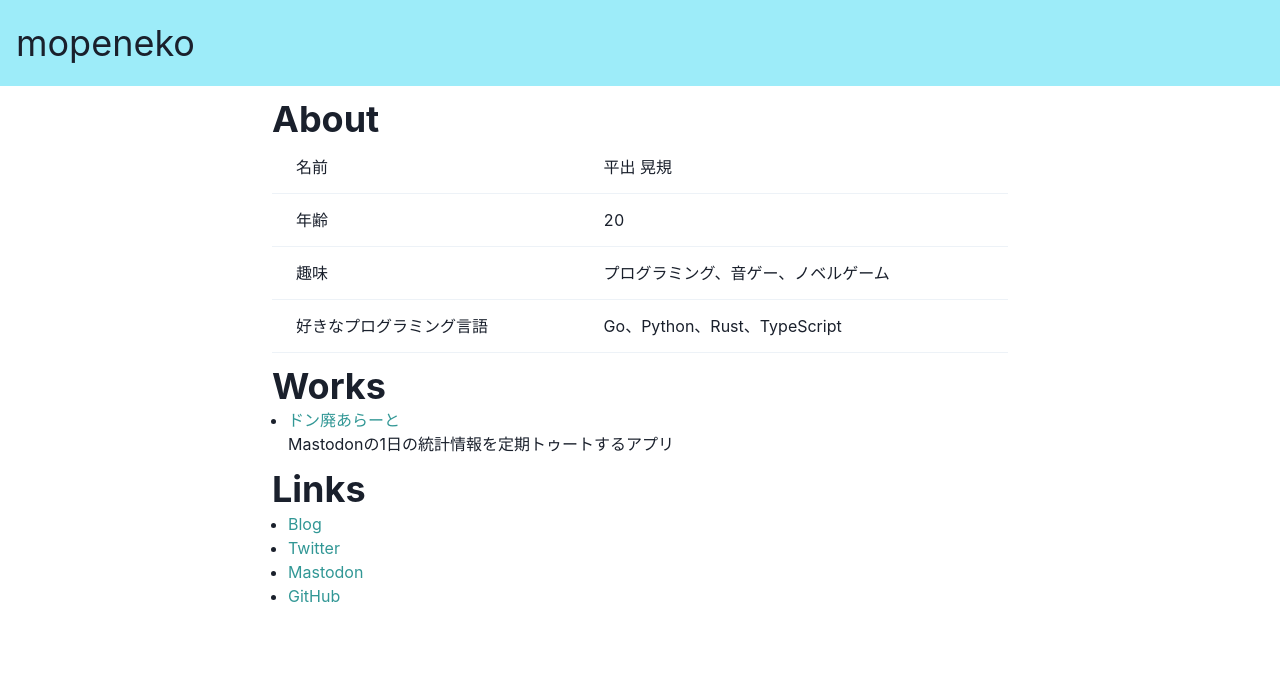
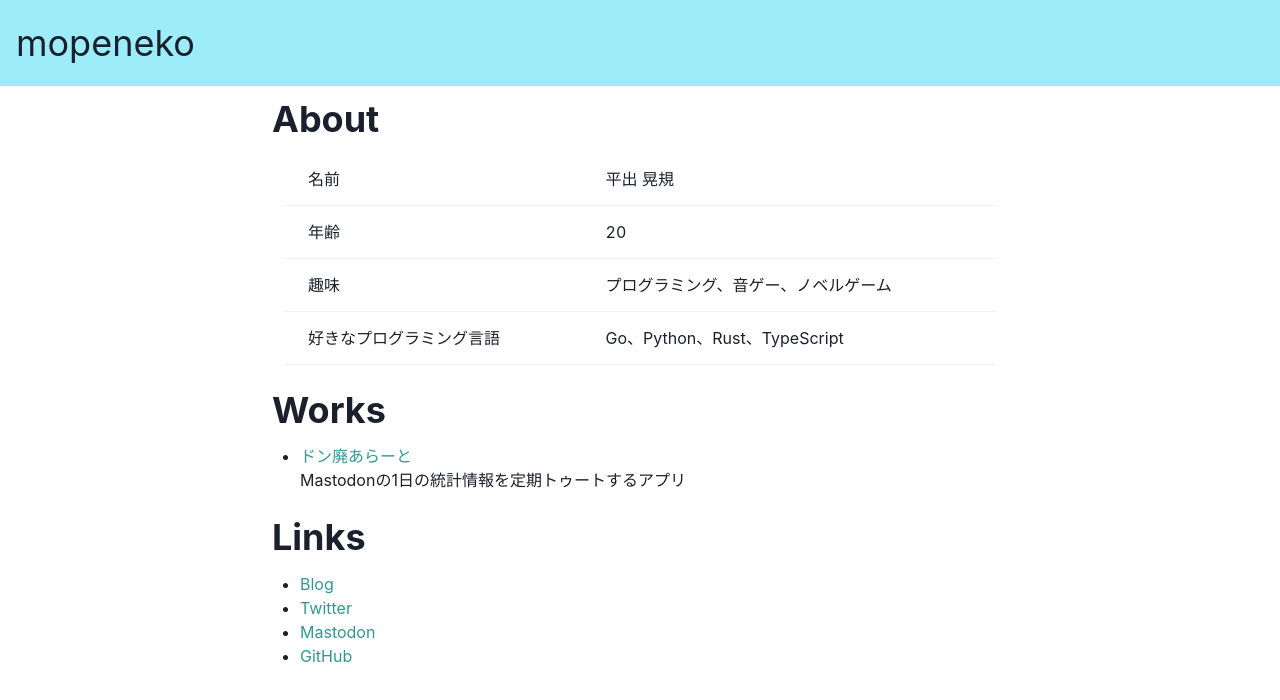
Before and after one commit to mopeneko/introduction-v2, a Next.js app: page / in a window 1280 px wide. Shown: the top 700 px of the page. Built offline with nearby package versions, Linux system fonts and the light colour scheme.

Commit message:
ぱぢんぐつけた

```diff
--- a/components/About.tsx
+++ b/components/About.tsx
@@ -11,6 +11,7 @@ import {
 const About = () => (
   <Box mt={3}>
     <Heading>About</Heading>
+    <Box p={3}>
       <TableContainer>
         <Table variant="simple">
           <Tbody>
@@ -37,6 +38,7 @@ const About = () => (
         </Table>
       </TableContainer>
     </Box>
+  </Box>
 );
 
 export default About;
--- a/components/Links.tsx
+++ b/components/Links.tsx
@@ -4,6 +4,7 @@ import Link from './Link';
 const Links = () => (
   <Box mt={3}>
     <Heading>Links</Heading>
+    <Box p={3}>
       <UnorderedList>
         <ListItem>
           <Link>
@@ -15,7 +16,11 @@ const Links = () => (
 
         <ListItem>
           <Link>
-          <a href="https://twitter.com/_m_vt" target="_blank" rel="noreferrer">
+            <a
+              href="https://twitter.com/_m_vt"
+              target="_blank"
+              rel="noreferrer"
+            >
               Twitter
             </a>
           </Link>
@@ -46,6 +51,7 @@ const Links = () => (
         </ListItem>
       </UnorderedList>
     </Box>
+  </Box>
 );
 
 export default Links;
--- a/components/Works.tsx
+++ b/components/Works.tsx
@@ -4,6 +4,7 @@ import Link from './Link';
 const Works = () => (
   <Box mt={3}>
     <Heading>Works</Heading>
+    <Box p={3}>
       <UnorderedList>
         <ListItem>
           <p>
@@ -21,6 +22,7 @@ const Works = () => (
         </ListItem>
       </UnorderedList>
     </Box>
+  </Box>
 );
 
 export default Works;
```
Lines whose indentation alone changed are shown as unchanged.
